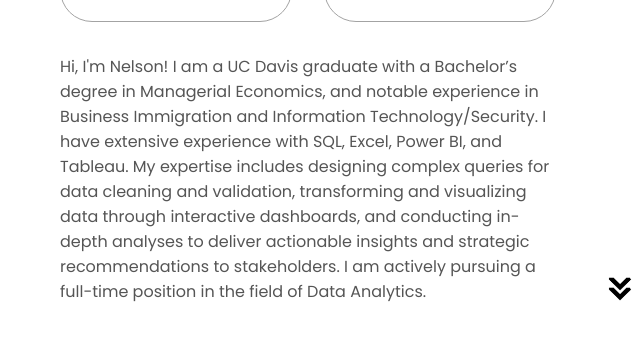
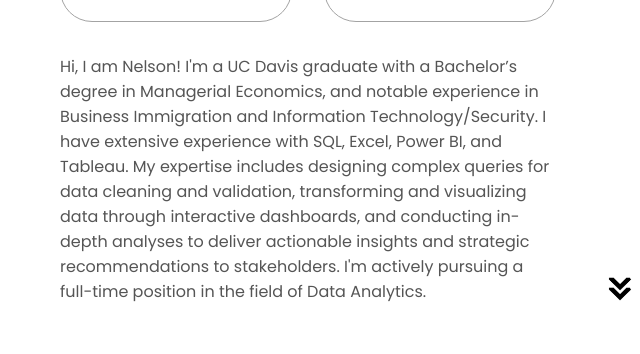
Before and after one commit to sfkwannelson/html-css-js-portfolio-tutorial, a plain HTML site: page index.html in a window 1280 px wide. Shown: the part 1319-1673 px from the top of the page, 564-1204 px from the left. Drawn offline with Linux system fonts and the light colour scheme; files whose address does not match are found by name.

Commit message:
Update index.html

```diff
--- a/index.html
+++ b/index.html
@@ -86,12 +86,12 @@
                     </div>
                 </div>
                 <div class="text-container">
-                    <p>Hi, I'm Nelson! I am a UC Davis graduate with a Bachelor’s degree in Managerial Economics,
+                    <p>Hi, I am Nelson! I'm a UC Davis graduate with a Bachelor’s degree in Managerial Economics,
                         and notable experience in Business Immigration and Information Technology/Security.
                         I have extensive experience with SQL, Excel, Power BI, and Tableau. My expertise includes
                         designing complex queries for data cleaning and validation, transforming and visualizing data
                         through interactive dashboards, and conducting in-depth analyses to deliver actionable
-                        insights and strategic recommendations to stakeholders. I am actively pursuing a full-time
+                        insights and strategic recommendations to stakeholders. I'm actively pursuing a full-time
                         position in the field of Data Analytics.</p>
                 </div>
             </div>
```
